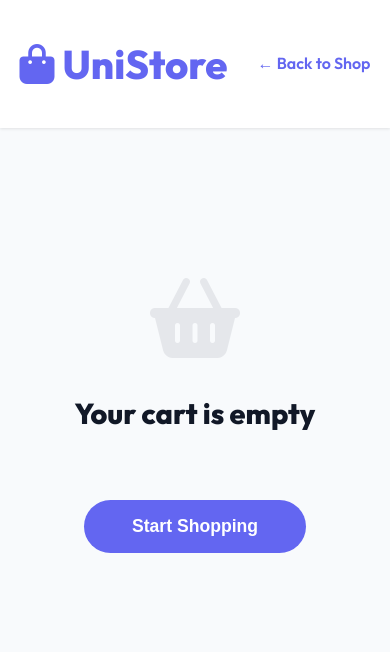
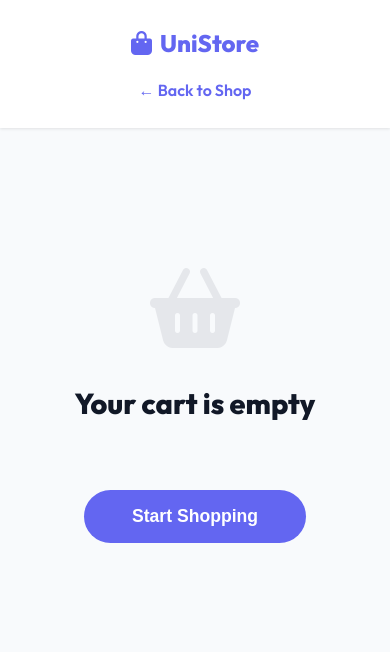
Before and after one commit to jovinnijo57-stack/UniStore, a Flask app: page /cart in a window 390 px wide. Shown: the top 652 px of the page. Run offline with Flask 3, Linux system fonts and the light colour scheme; a user stored in the database is signed in; data comes from the database, SQL or seed files in the repository.

Commit message:
Add files via upload

```diff
--- a/templates/cart.html
+++ b/templates/cart.html
@@ -11,22 +11,49 @@
         .cart-wrapper {
             display: grid;
             grid-template-columns: 1fr 400px;
-            gap: 3rem;
+            gap: 2.5rem;
             max-width: 1300px;
-            margin: 50px auto;
+            margin: 40px auto;
             padding: 0 5%;
         }
 
-        @media (max-width: 1000px) {
+        @media (max-width: 1024px) {
             .cart-wrapper {
                 grid-template-columns: 1fr;
+                gap: 2rem;
+            }
+            .summary-card {
+                position: static !important;
+                margin-top: 2rem;
+            }
+        }
+
+        @media (max-width: 600px) {
+            .item-row {
+                flex-direction: column;
+                align-items: flex-start !important;
+                gap: 1rem !important;
+                padding: 1.5rem 0;
+            }
+            .item-row img {
+                width: 100% !important;
+                height: 200px !important;
+            }
+            .item-controls {
+                width: 100%;
+                justify-content: space-between;
+            }
+            .cart-header {
+                flex-direction: column;
+                gap: 1rem;
+                text-align: center;
             }
         }
 
         .item-row {
             display: flex;
             align-items: center;
-            padding: 2rem 0;
+            padding: 1.5rem 0;
             border-bottom: 1px solid #e5e7eb;
             gap: 2rem;
         }
@@ -34,9 +61,9 @@
 </head>
 
 <body style="background: #f8fafc; display: block;">
-    <header
-        style="padding: 2rem 5%; background: white; box-shadow: 0 1px 3px rgba(0,0,0,0.1); display: flex; justify-content: space-between; align-items: center;">
-        <a href="/shop" class="logo" style="margin-bottom: 0; text-decoration: none;">
+    <header class="cart-header"
+        style="padding: 1.5rem 5%; background: white; box-shadow: 0 1px 3px rgba(0,0,0,0.1); display: flex; justify-content: space-between; align-items: center;">
+        <a href="/shop" class="logo" style="margin-bottom: 0; text-decoration: none; font-size: 1.5rem;">
             <i class="fas fa-shopping-bag"></i> UniStore
         </a>
         <a href="/shop" style="color: var(--primary); text-decoration: none; font-weight: 600;">&larr; Back to Shop</a>
@@ -67,29 +94,33 @@
             const tierDiscountAmount = subtotal * (tierDiscountPercent / 100);
             const total = subtotal - tierDiscountAmount;
 
+            let itemsHtml = cart.map(i => `
+                <div class="item-row">
+                    <img src="${i.image}" style="width: 100px; height: 100px; object-fit: cover; border-radius: 12px;">
+                    <div style="flex: 1;">
+                        <h3 style="font-size: 1.1rem; margin-bottom: 0.5rem;">${i.name}</h3>
+                        <p style="color: var(--primary); font-weight: 700;">Rs ${i.price.toFixed(2)}</p>
+                    </div>
+                    <div class="item-controls" style="display: flex; align-items: center; gap: 1rem; background: #f3f4f6; padding: 10px 18px; border-radius: 50px;">
+                        <i class="fas fa-minus" style="cursor: pointer; padding: 5px;" onclick="changeQty('${i.id}', -1)"></i>
+                        <span style="font-weight: 800; min-width: 25px; text-align: center; font-size: 1rem;">${i.quantity}</span>
+                        <i class="fas fa-plus" style="cursor: pointer; padding: 5px;" onclick="changeQty('${i.id}', 1)"></i>
+                    </div>
+                    <div style="padding-left: 0.5rem;">
+                        <i class="fas fa-trash-alt" style="color: #ef4444; cursor: pointer; font-size: 1.25rem;" onclick="remove('${i.id}')"></i>
+                    </div>
+                </div>
+            `).join('');
+
             container.innerHTML = `
-                <div>
+                <div class="cart-items-section">
                     <h1 style="margin-bottom: 2rem;">Shopping Cart (${cart.length} items)</h1>
-                    <div style="background: white; padding: 0 2rem; border-radius: 24px; box-shadow: 0 4px 6px rgba(0,0,0,0.05);">
-                        ${cart.map(i => `
-                            <div class="item-row">
-                                <img src="${i.image}" style="width: 100px; height: 100px; object-fit: cover; border-radius: 12px;">
-                                <div style="flex: 1;">
-                                    <h3 style="font-size: 1.1rem;">${i.name}</h3>
-                                    <p style="color: var(--primary); font-weight: 600; margin-top: 0.5rem;">Rs ${i.price.toFixed(2)}</p>
-                                </div>
-                                <div style="display: flex; align-items: center; gap: 1rem; background: #f3f4f6; padding: 8px 15px; border-radius: 50px;">
-                                    <i class="fas fa-minus" style="cursor: pointer;" onclick="changeQty('${i.id}', -1)"></i>
-                                    <span style="font-weight: 800; min-width: 25px; text-align: center;">${i.quantity}</span>
-                                    <i class="fas fa-plus" style="cursor: pointer;" onclick="changeQty('${i.id}', 1)"></i>
-                                </div>
-                                <i class="fas fa-trash-alt" style="color: #ef4444; cursor: pointer; font-size: 1.2rem;" onclick="remove('${i.id}')"></i>
-                            </div>
-                        `).join('')}
+                    <div style="background: white; padding: 0 1.5rem; border-radius: 20px; box-shadow: 0 4px 6px rgba(0,0,0,0.05);">
+                        ${itemsHtml}
                     </div>
                 </div>
                 <div>
-                    <div style="background: white; padding: 3rem; border-radius: 24px; box-shadow: 0 10px 15px rgba(0,0,0,0.05); position: sticky; top: 120px;">
+                    <div class="summary-card" style="background: white; padding: 2.5rem; border-radius: 24px; box-shadow: 0 10px 15px rgba(0,0,0,0.05); position: sticky; top: 110px;">
                         <h2 style="margin-bottom: 2rem; text-align: left;">Order Summary</h2>
                         <div style="display: flex; justify-content: space-between; margin-bottom: 1.5rem;">
                             <span style="color: var(--text-muted);">Subtotal</span>
@@ -105,7 +136,7 @@
                             <span style="font-size: 1.3rem; font-weight: 800;">Total</span>
                             <span style="font-size: 1.3rem; font-weight: 800; color: var(--primary);">Rs ${total.toFixed(2)}</span>
                         </div>
-                        <button onclick="checkout()" style="margin-top: 2.5rem; padding: 1.2rem; border-radius: 50px;">
+                        <button onclick="checkout()" style="margin-top: 2.5rem; padding: 1.25rem; border-radius: 50px; width: 100%; font-size: 1.1rem; font-weight: 700;">
                             Checkout Securely
                         </button>
                     </div>
```
